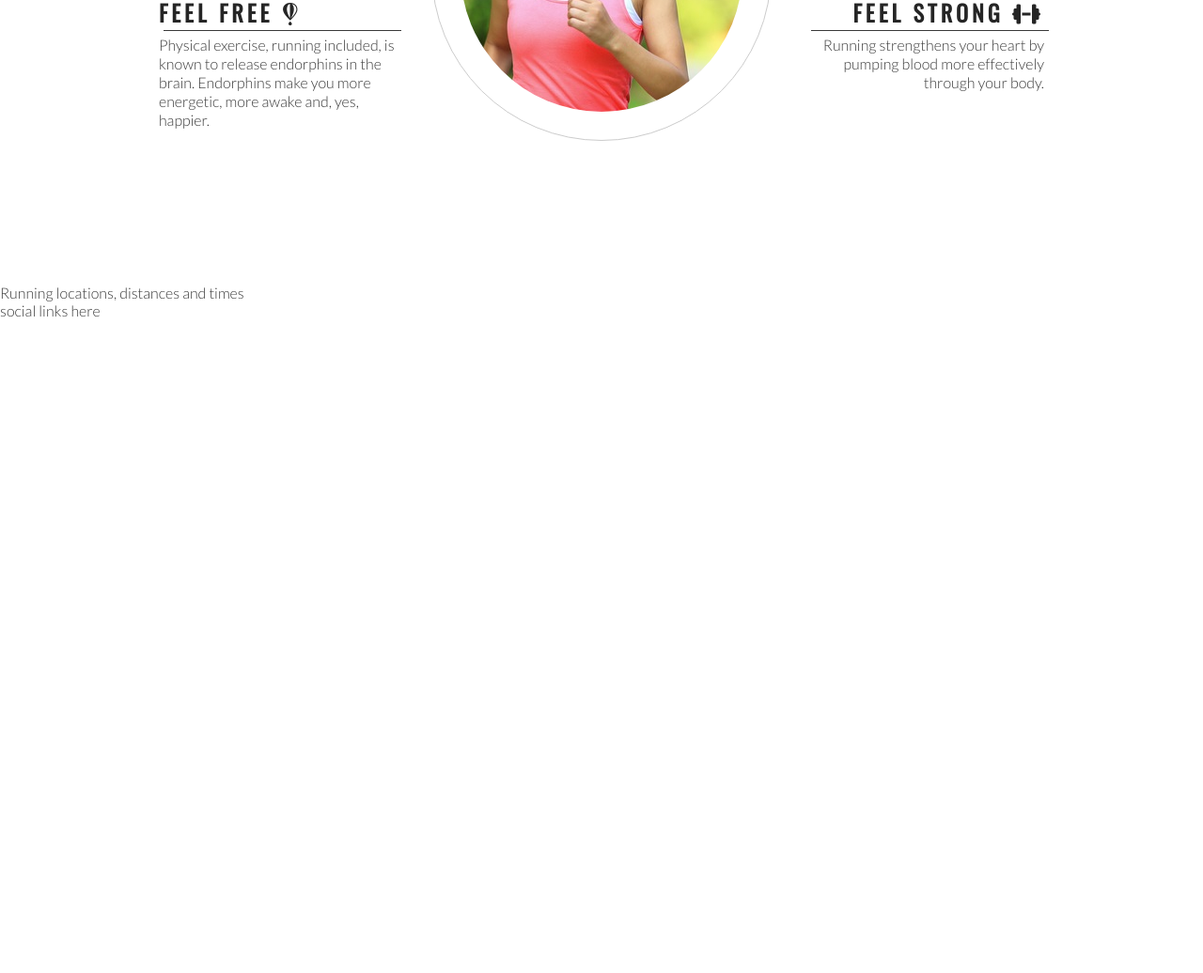
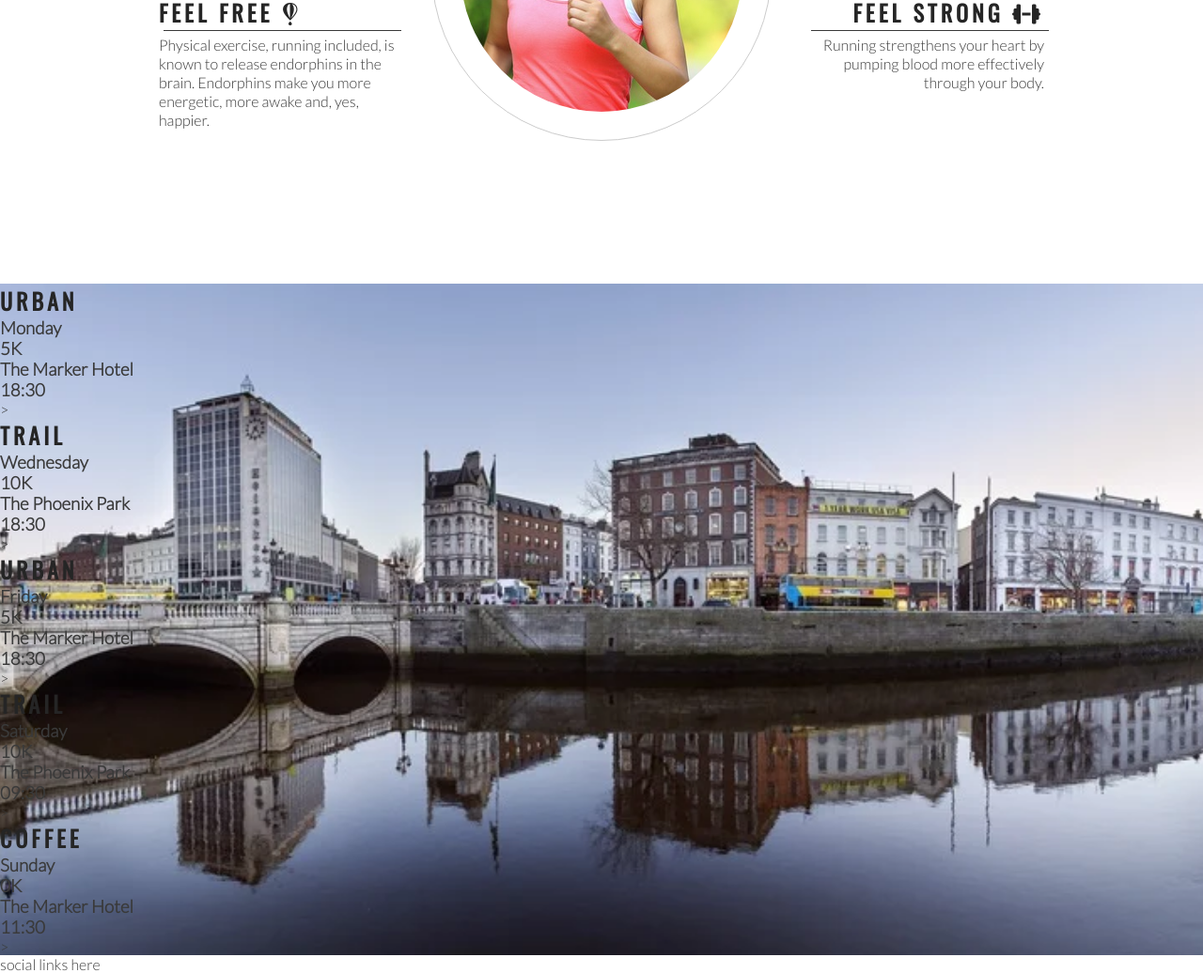
Before and after one commit to Louibens/love-running, a plain HTML site: page index.html in a window 1280 px wide. Shown: the part 993-2029 px from the top of the page at 94% size. Before the commit the page ends 1333 px from the top, so only its background shows below. Drawn offline with nearby package versions, Linux system fonts and the light colour scheme.

Commit message:
add background image to times section

```diff
--- a/assets/css/style.css
+++ b/assets/css/style.css
@@ -188,3 +188,14 @@ hr {
     height: 100%;
     border-radius: 50%;
 }
+
+/* event times */
+
+#times {
+    background-image: url(../images/dublin-city.webp);
+    background-position: no repeat;
+    background-size: cover;
+    background-position: center;
+    width: 100%;
+    overflow: hidden
+}
--- a/index.html
+++ b/index.html
@@ -80,8 +80,42 @@
             </div>
         </div>
     </section>
-    <section>
-        Running locations, distances and times
+    <section id="times">
+        <div>
+            <h2>Urban</h2>
+            <h3>Monday</h3>
+            <h3>5K</h3>
+            <h3>The Marker Hotel</h3>
+            <h3>18:30</h3>
+        </div>>
+        <div>
+            <h2>Trail</h2>
+            <h3>Wednesday</h3>
+            <h3>10K</h3>
+            <h3>The Phoenix Park</h3>
+            <h3>18:30</h3>
+        </div>>
+        <div>
+            <h2>Urban</h2>
+            <h3>Friday</h3>
+            <h3>5K</h3>
+            <h3>The Marker Hotel</h3>
+            <h3>18:30</h3>
+        </div>>
+        <div>
+            <h2>Trail</h2>
+            <h3>Saturday</h3>
+            <h3>10K</h3>
+            <h3>The Phoenix Park</h3>
+            <h3>09:30</h3>
+        </div>>
+        <div>
+            <h2>Coffee</h2>
+            <h3>Sunday</h3>
+            <h3>0K</h3>
+            <h3>The Marker Hotel</h3>
+            <h3>11:30</h3>
+        </div>>
     </section>
     <footer>
         social links here
```
Also changed, not shown: assets/images/dublin-city.webp (added).
